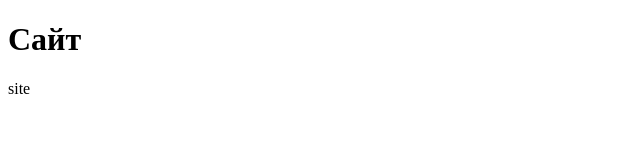
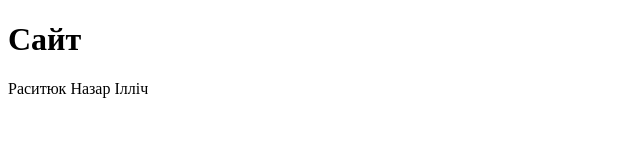
Before and after one commit to pipupuchek1488/lab5, a plain HTML site: page index.html in a window 1280 px wide. Shown: the whole page, without its empty margins (0-640 px from the left). Drawn offline with Linux system fonts and the light colour scheme.

Commit message:
Update index.html
git add index.html
git commit -m "Додав ПІБ у футер"
git push

```diff
--- a/index.html
+++ b/index.html
@@ -7,7 +7,7 @@
 <body>
   <h1>Сайт</h1>
   <footer>
-    <p>site</p>
+    <p>Раситюк Назар Ілліч</p>
   </footer>
 </body>
 </html>
```
